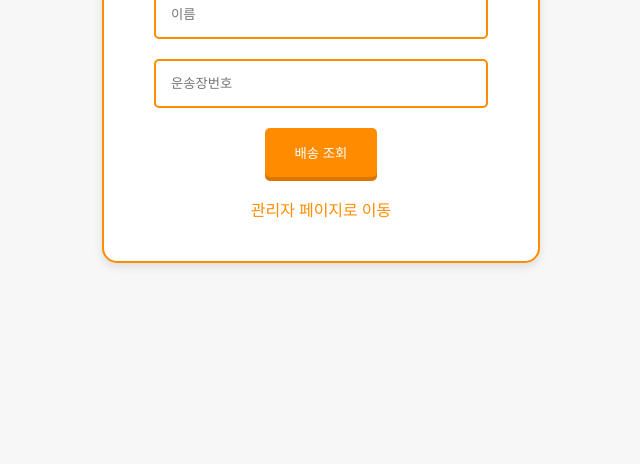
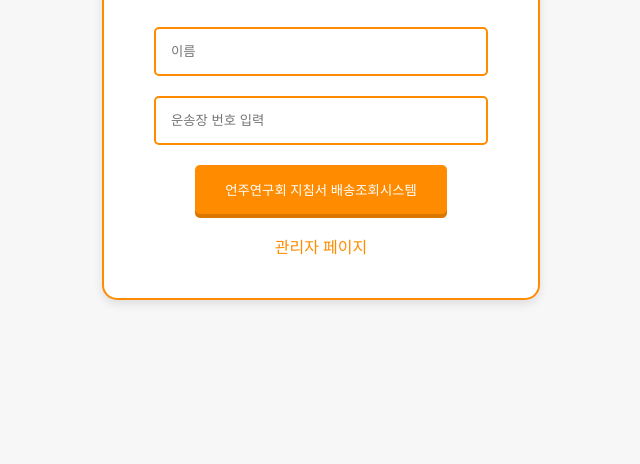
Before and after one commit to Eonjuress/eonjuress, a plain HTML site: page index.html in a window 1280 px wide. Shown: the part 352-816 px from the top of the page, without its empty margins (319-959 px from the left). Drawn offline with Linux system fonts and the light colour scheme.

Commit message:
Update index.html

```diff
--- a/index.html
+++ b/index.html
@@ -3,7 +3,7 @@
 <head>
     <meta charset="UTF-8">
     <meta name="viewport" content="width=device-width, initial-scale=1.0">
-    <title>배송 조회</title>
+    <title>언주연구회 지침서 배송조회시스템</title>
     <style>
         body {
             display: flex;
@@ -56,10 +56,11 @@
 <body>
     <div class="input-box">
         <h1>배송 조회</h1>
+        <h2>문의 : eonjuress@gmail.com</h2>
         <input type="text" id="name" placeholder="이름">
-        <input type="text" id="trackingNumber" placeholder="운송장번호">
-        <button class="btn" onclick="trackShipment()">배송 조회</button>
-        <a href="login.html" class="link">관리자 페이지로 이동</a>
+        <input type="text" id="trackingNumber" placeholder="운송장 번호 입력">
+        <button class="btn" onclick="trackShipment()">언주연구회 지침서 배송조회시스템</button>
+        <a href="login.html" class="link">관리자 페이지</a>
     </div>
 
     <script>
```
